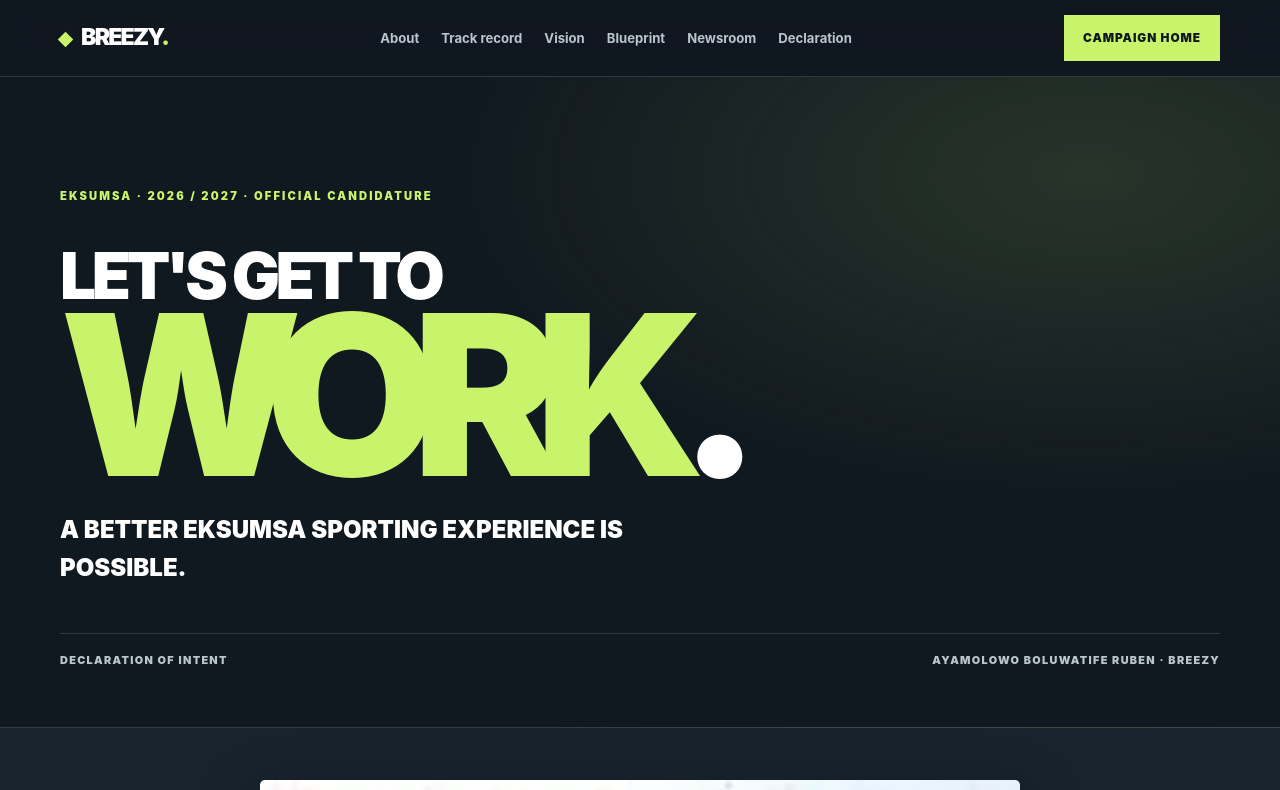
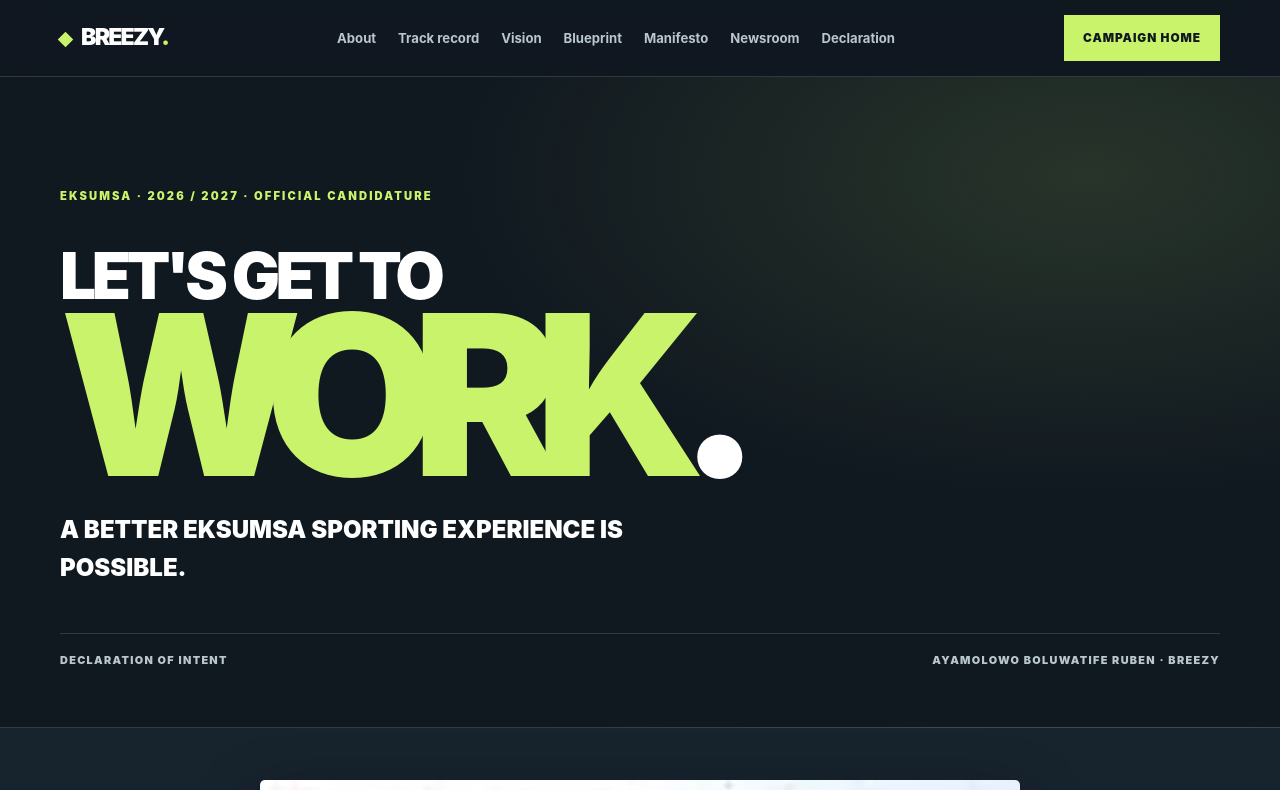
Before and after one commit to jkqueen1123-sys/breezy-sports-campaign, a plain HTML site: page declaration.html in a window 1280 px wide. Shown: the top 790 px of the page. Drawn offline with Linux system fonts and the light colour scheme.

Commit message:
Add manifesto navigation across campaign pages

```diff
--- a/declaration.html
+++ b/declaration.html
@@ -1,6 +1,6 @@
 <!doctype html>
 <html lang="en"><head><meta charset="utf-8"><meta name="viewport" content="width=device-width,initial-scale=1"><meta name="theme-color" content="#101820"><meta name="description" content="Breezy's declaration of intent for Director of Sports, EKSUMSA 2026/2027."><meta property="og:title" content="Declaration of Intent | BREEZY"><meta property="og:description" content="Let's get to work. A better EKSUMSA sporting experience is possible."><title>Declaration of Intent | BREEZY</title><link rel="stylesheet" href="styles.css"></head>
-<body><header class="site-header"><div class="wrap nav"><a class="brand" href="index.html"><i></i>BREEZY<span>.</span></a><nav><a href="index.html#about">About</a><a href="index.html#record">Track record</a><a href="index.html#vision">Vision</a><a href="index.html#blueprint">Blueprint</a><a href="newsroom.html">Newsroom</a><a href="declaration.html">Declaration</a></nav><a class="nav-cta" href="index.html">Campaign home</a></div></header>
+<body><header class="site-header"><div class="wrap nav"><a class="brand" href="index.html"><i></i>BREEZY<span>.</span></a><nav><a href="index.html#about">About</a><a href="index.html#record">Track record</a><a href="index.html#vision">Vision</a><a href="index.html#blueprint">Blueprint</a><a href="manifesto.html">Manifesto</a><a href="newsroom.html">Newsroom</a><a href="declaration.html">Declaration</a></nav><a class="nav-cta" href="index.html">Campaign home</a></div></header>
 <main><section class="declaration-hero"><div class="wrap"><p class="eyebrow">EKSUMSA · 2026 / 2027 · OFFICIAL CANDIDATURE</p><p class="declaration-kicker">LET'S GET TO</p><h1>WORK<span>.</span></h1><p class="declaration-sub">A BETTER EKSUMSA SPORTING EXPERIENCE IS POSSIBLE.</p><div class="declaration-meta"><span>DECLARATION OF INTENT</span><span>AYAMOLOWO BOLUWATIFE RUBEN · BREEZY</span></div></div></section>
 <section class="flyer-section" aria-label="Official campaign flyer"><div class="wrap flyer-wrap"><img src="assets/breezy-official-flyer.webp" alt="Official campaign flyer for Breezy, candidate for Director of Sports, EKSUMSA 2026/2027" fetchpriority="high"></div></section>
 <section class="statement"><div class="wrap statement-grid"><aside class="statement-aside"><p class="eyebrow">A FORMAL DECLARATION</p><h2>THE WORK<br>STARTS WITH<br><em>INTENT.</em></h2><p class="aside-note">Candidature for Director of Sports<br>EKSUMSA 2026/2027</p></aside>
```
